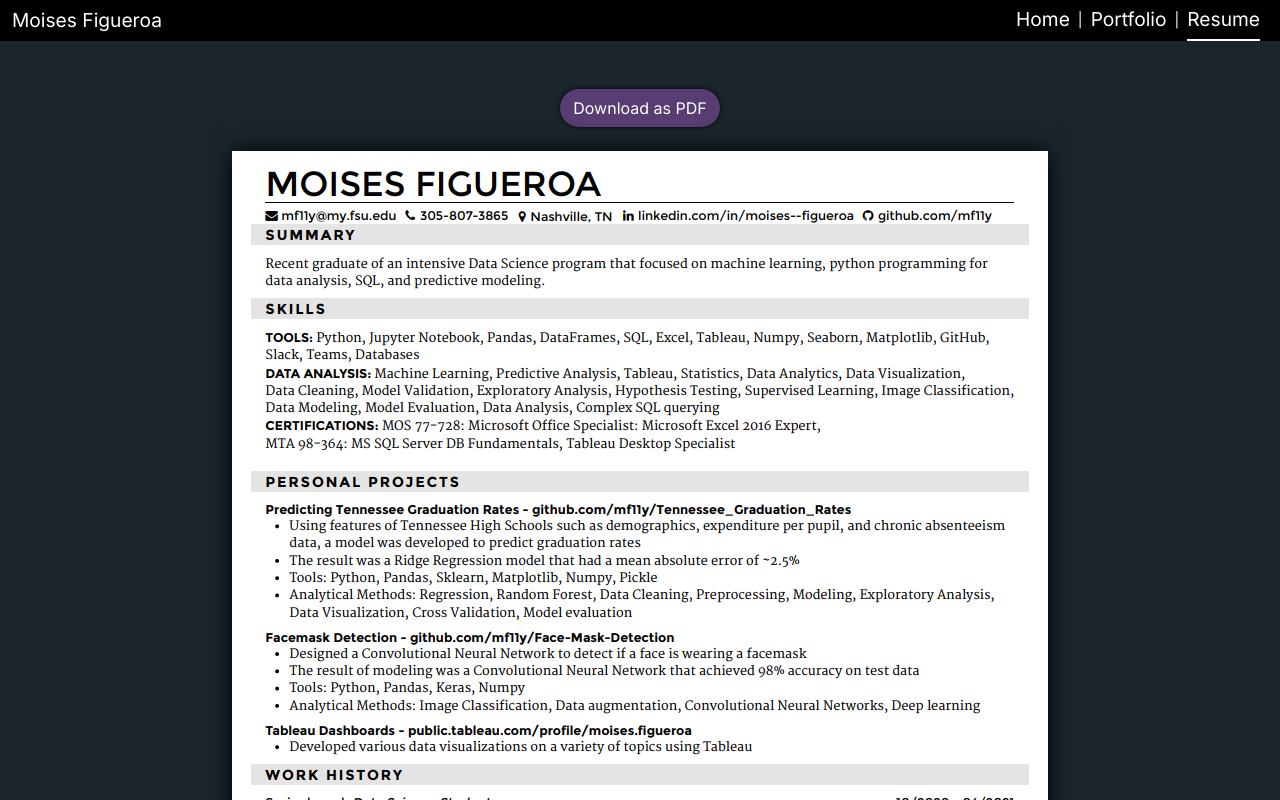
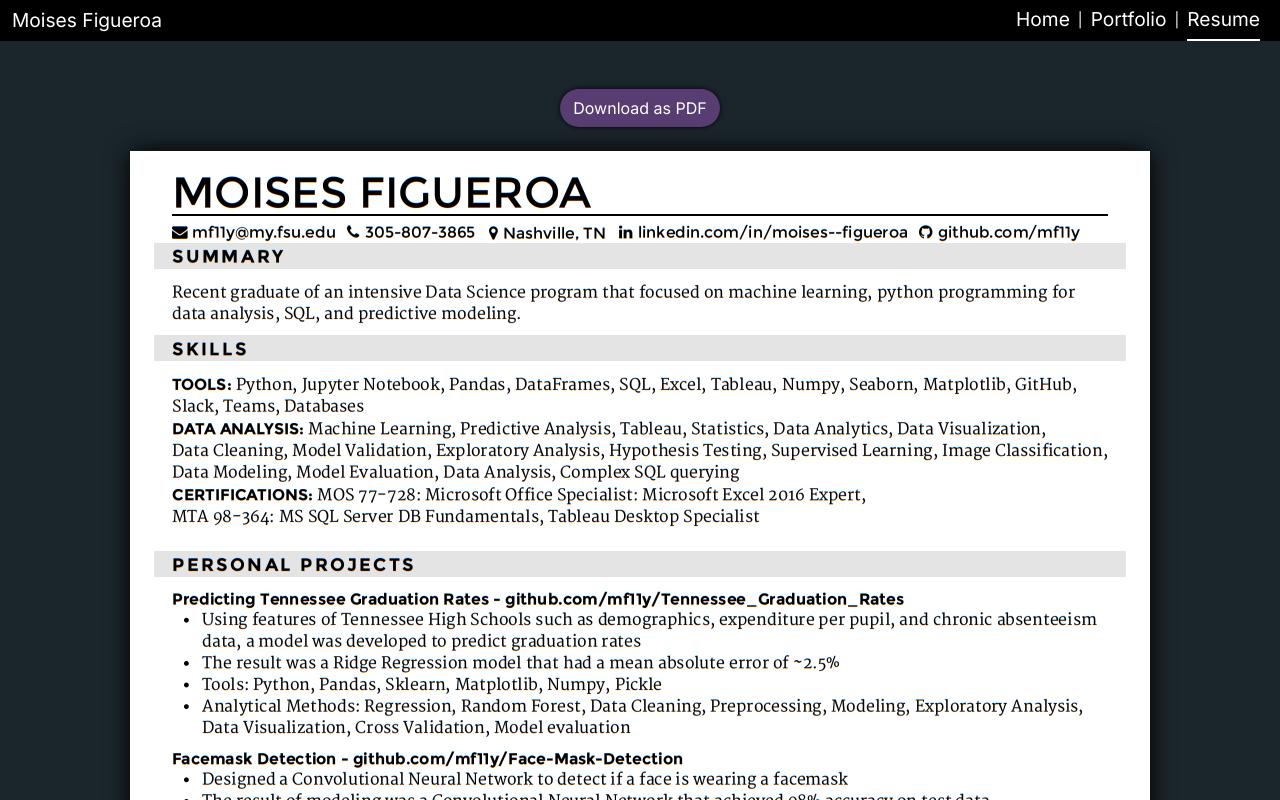
Before and after one commit to celiasaumell/da-portfolio, a Next.js app: page /resume in a window 1280 px wide. Built offline with nearby package versions, Linux system fonts and the light colour scheme.

Commit message:
bigger resume image

```diff
--- a/styles/global.sass
+++ b/styles/global.sass
@@ -98,8 +98,8 @@ p
 
 .resume
   display: block
-  height: 1032px
-  width: 816px
+  height: 1319px
+  width: 1020px
   background-image: url("/images/resume-1.png")
   background-size: contain
   background-repeat: no-repeat
```
Also changed, not shown: public/images/resume-1.png.
